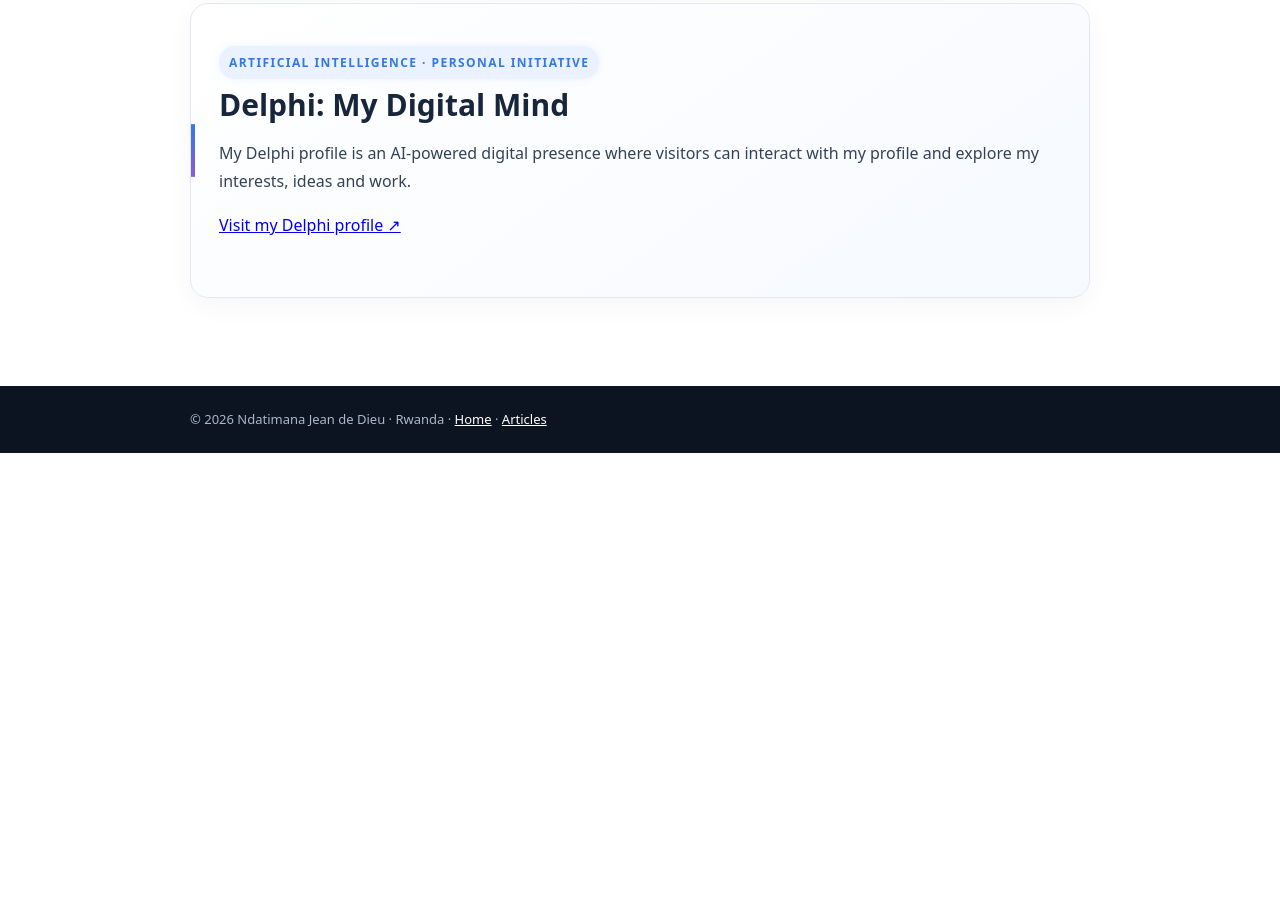
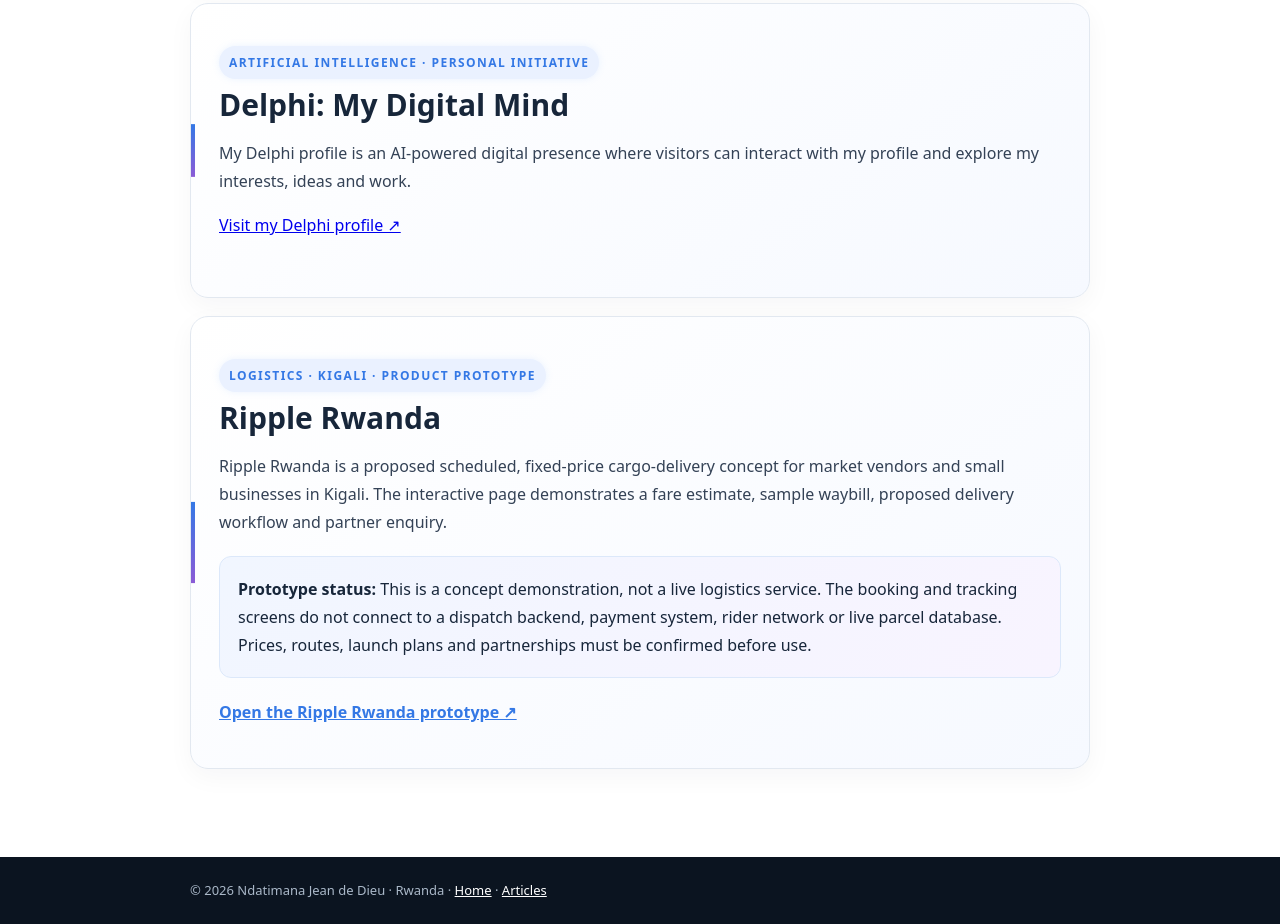
Before and after one commit to ndatimanajeande-a11y/ndatimanajeande-a11y.github.io, a plain HTML site: page projects.html in a window 1280 px wide. Shown: the part 3242-4166 px from the top of the page. Before the commit the page ends 3695 px from the top, so only its background shows below. Drawn offline with Linux system fonts and the light colour scheme.

Commit message:
Add Ripple Rwanda to project portfolio

```diff
--- a/projects.html
+++ b/projects.html
@@ -75,6 +75,12 @@ Your browser does not support HTML video. <a href="clean-water-project.mp4">Open
 <article class="project" id="delphi"><div class="tag">Artificial intelligence · Personal initiative</div><h2>Delphi: My Digital Mind</h2>
 <p>My Delphi profile is an AI-powered digital presence where visitors can interact with my profile and explore my interests, ideas and work.</p><p><a href="https://www.delphi.co/ndatimana-dieu" target="_blank" rel="noopener">Visit my Delphi profile ↗</a></p>
 </article>
+
+<article class="project" id="ripple-rwanda"><div class="tag">Logistics · Kigali · Product prototype</div><h2>Ripple Rwanda</h2>
+<p>Ripple Rwanda is a proposed scheduled, fixed-price cargo-delivery concept for market vendors and small businesses in Kigali. The interactive page demonstrates a fare estimate, sample waybill, proposed delivery workflow and partner enquiry.</p>
+<div class="note"><strong>Prototype status:</strong> This is a concept demonstration, not a live logistics service. The booking and tracking screens do not connect to a dispatch backend, payment system, rider network or live parcel database. Prices, routes, launch plans and partnerships must be confirmed before use.</div>
+<div class="links"><a href="ripple-rwanda/">Open the Ripple Rwanda prototype ↗</a></div>
+</article>
 </main>
 <footer><div class="wrap">© 2026 Ndatimana Jean de Dieu · Rwanda · <a href="index.html">Home</a> · <a href="blog.html">Articles</a></div></footer>
 <script>
```
